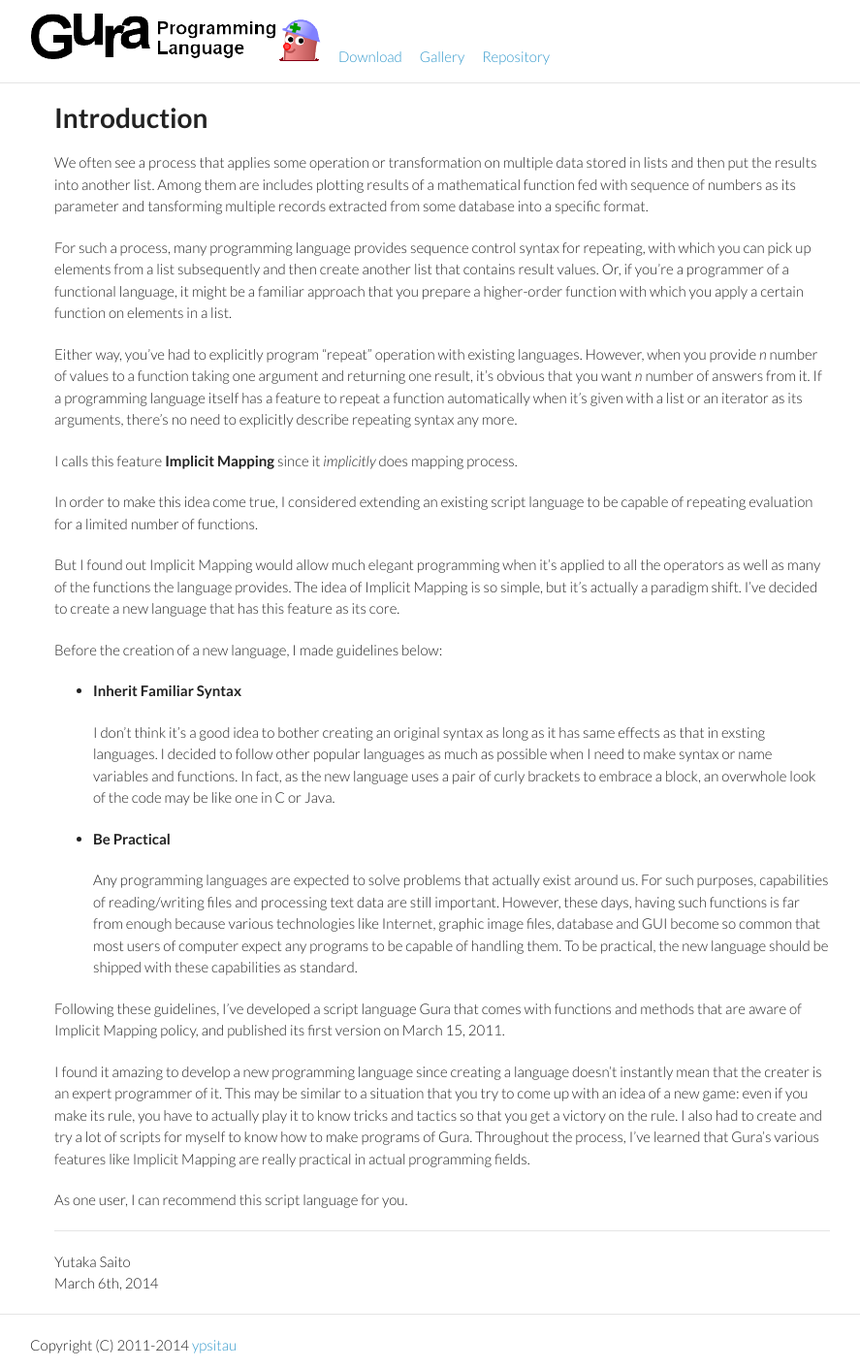
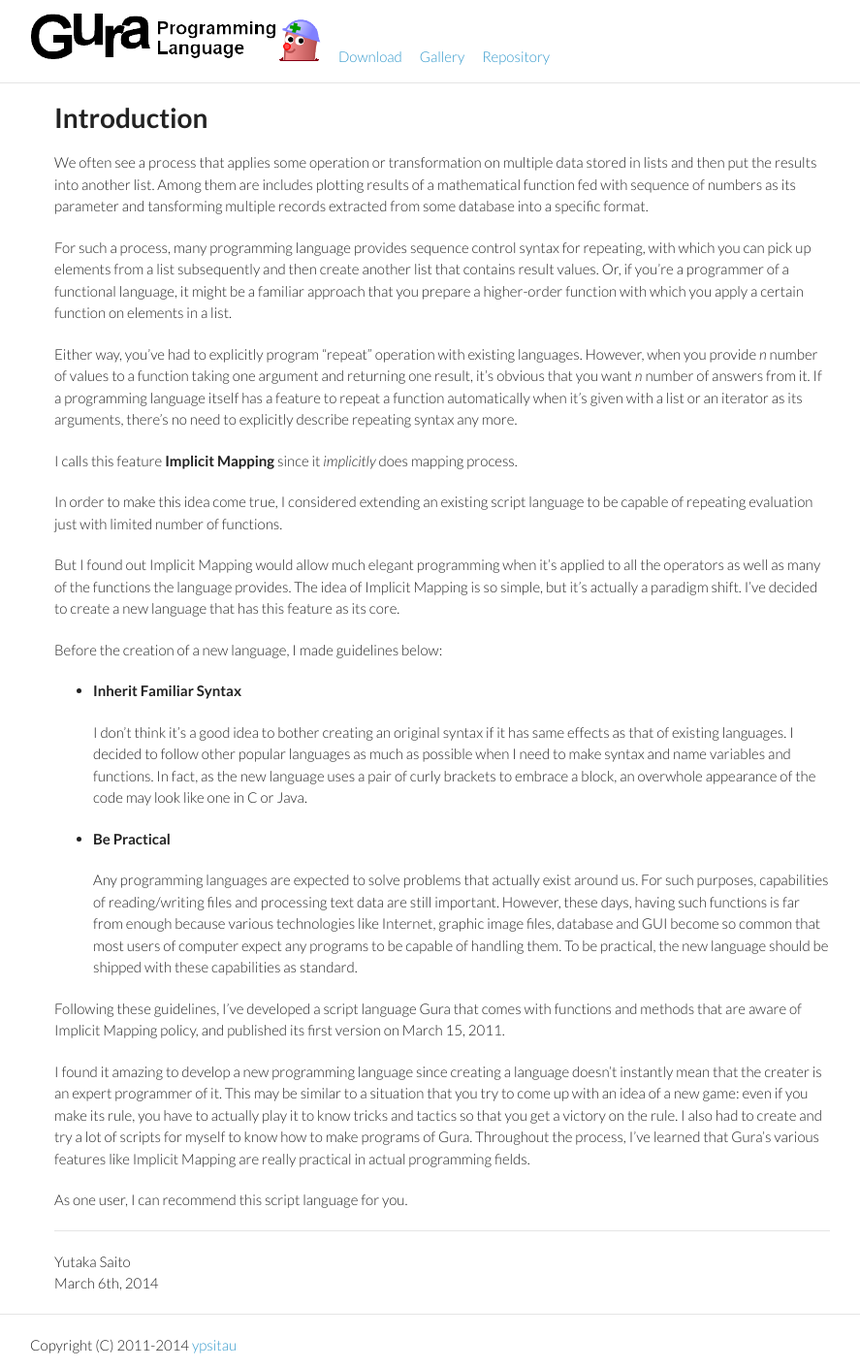
Before and after one commit to rudidude86/gura-lang.github.io, a Jekyll site: the page built from documents/Introduction.md, in a window 1280 px wide. Shown: the whole page at 97% size, without its empty margins (184-1071 px from the left). Built offline with Jekyll 4.4.1, drawn with Linux system fonts in a browser that asks for light colours; Markdown is read by kramdown in place of the engine named in the settings.

Commit message:
updated documents

```diff
--- a/documents/Introduction.md
+++ b/documents/Introduction.md
@@ -29,7 +29,7 @@ I calls this feature **Implicit Mapping** since it *implicitly* does mapping pro
 
 In order to make this idea come true,
 I considered extending an existing script language to be capable of
-repeating evaluation for a limited number of functions.
+repeating evaluation just with limited number of functions.
 
 But I found out Implicit Mapping would allow much elegant programming
 when it's applied to all the operators as well as many of the functions the language provides.
@@ -41,11 +41,11 @@ Before the creation of a new language, I made guidelines below:
 * __Inherit Familiar Syntax__
 
   I don't think it's a good idea to bother creating an original syntax
-  as long as it has same effects as that in exsting languages.
+  if it has same effects as that of existing languages.
   I decided to follow other popular languages as much as possible
-  when I need to make syntax or name variables and functions.
+  when I need to make syntax and name variables and functions.
   In fact, as the new language uses a pair of curly brackets to embrace a block,
-  an overwhole look of the code may be like one in C or Java.
+  an overwhole appearance of the code may look like one in C or Java.
 
 * __Be Practical__
 
```
Also changed, not shown: documents/Syntax.md (+1 -1 lines).
